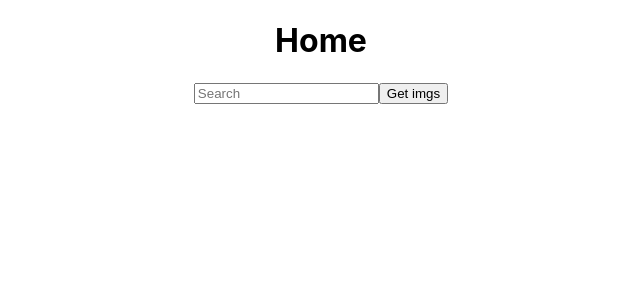
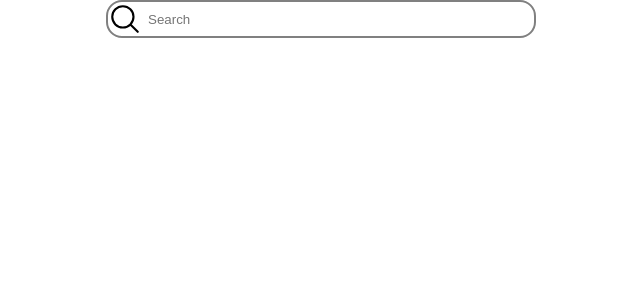
Before and after one commit to benedikt-orsolic/legendary-waffle, a React (Create React App) app in the folder grid_images/: page / in a window 1280 px wide. Shown: the top 300 px of the page, without its empty margins (319-959 px from the left). Built offline with nearby package versions, Linux system fonts and the light colour scheme.

Commit message:
Styling search input

```diff
--- a/grid_images/src/index.css
+++ b/grid_images/src/index.css
@@ -32,6 +32,7 @@ code {
   grid-auto-rows: 10rem;
   grid-gap: 2rem;
   grid-auto-flow: row dense;
+  padding: 1rem;
   /* grid-auto-flow: row dense; */
   /*  Note this is experimental, not supported yet. */
   /* grid-template-rows: masonry; */
@@ -113,8 +114,7 @@ code {
   border: none;
 }
 
-
-.img-gird__article__expand svg:hover  {
+.img-gird__article__expand svg:hover {
   height: 3.5rem;
   width: 3.5rem;
 }
@@ -160,3 +160,17 @@ code {
   height: 100%;
   object-fit: cover;
 }
+
+/* || HOME PAGE */
+
+.home-page__search-input {
+  height: inherit;
+  height: 2rem;
+  width: 30%;
+  border-radius: 1rem;
+  border: 2px solid gray;
+  /* border: none; */
+  padding-left: 2.5rem;
+  background-image: url('./icons/search.svg');
+  background-repeat: no-repeat;
+}
--- a/grid_images/src/pages/home/Home.tsx
+++ b/grid_images/src/pages/home/Home.tsx
@@ -15,23 +15,15 @@ export default function Home() {
 
   return (
     <>
-      <h1>Home</h1>
       <input
         type="text"
         placeholder="Search"
         name="search"
+        className="home-page__search-input"
         onChange={(e) => {
           debounceSearch(e.target.value);
         }}
       />
-      <button
-        onClick={async function fetchData() {
-          const data = await ImgService.serachImages({ q: "flowers blue" });
-          setRawImgs(data);
-        }}
-      >
-        Get imgs
-      </button>
       {rawImgs != null && <ImgGrid pageData={rawImgs} />}
     </>
   );
```
Also changed, not shown: grid_images/src/icons/search.svg (added).
